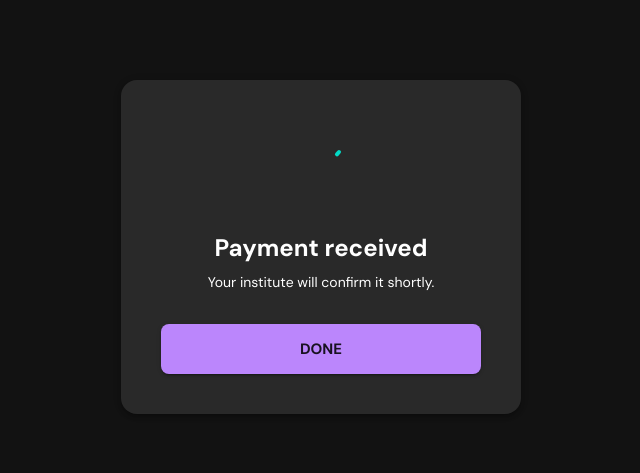
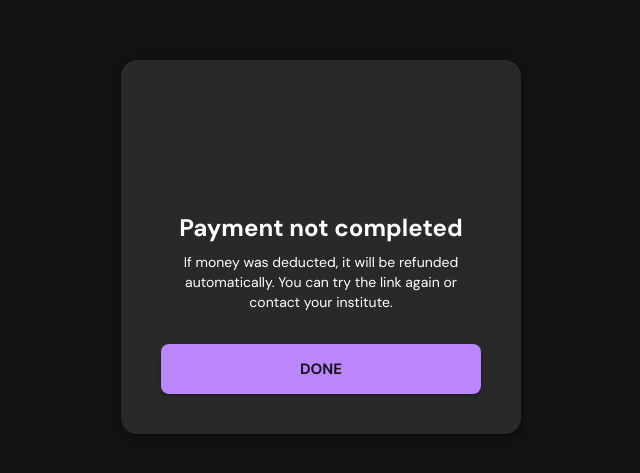
Before and after one commit to bedantsharma/batchbookui, a React (Vite) app: page /payment-success in a window 1280 px wide. Shown: the part 153-626 px from the top of the page, without its empty margins (319-959 px from the left). Built offline with nearby package versions, Linux system fonts and the light colour scheme; no server answers.

Commit message:
fix: don't claim payment success on the success page unless Razorpay confirms it (#38)

```diff
--- a/src/components/PaymentSuccess.jsx
+++ b/src/components/PaymentSuccess.jsx
@@ -1,5 +1,5 @@
 import React from 'react';
-import { useNavigate } from 'react-router-dom';
+import { useNavigate, useSearchParams } from 'react-router-dom';
 import { Box, Card, Typography, Button } from '@mui/material';
 import { keyframes } from '@emotion/react';
 
@@ -13,6 +13,15 @@ const drawCheck = keyframes`
 
 export default function PaymentSuccess() {
   const navigate = useNavigate();
+  const [searchParams] = useSearchParams();
+  const isPaid = searchParams.get('razorpay_payment_link_status') === 'paid';
+
+  const iconColor = isPaid ? '#03DAC6' : '#BB86FC';
+  const iconLabel = isPaid ? 'Payment successful' : 'Payment not completed';
+  const heading = isPaid ? 'Payment received' : 'Payment not completed';
+  const body = isPaid
+    ? 'Your institute will confirm it shortly.'
+    : 'If money was deducted, it will be refunded automatically. You can try the link again or contact your institute.';
 
   return (
     <Box
@@ -37,21 +46,22 @@ export default function PaymentSuccess() {
         }}
       >
         <Box sx={{ display: 'flex', justifyContent: 'center', mb: 3 }}>
-          <svg width="88" height="88" viewBox="0 0 88 88" fill="none" role="img" aria-label="Payment successful">
+          <svg width="88" height="88" viewBox="0 0 88 88" fill="none" role="img" aria-label={iconLabel}>
             <circle
               cx="44"
               cy="44"
               r="40"
-              stroke="#03DAC6"
+              stroke={iconColor}
               strokeWidth="4"
               fill="none"
               strokeDasharray="251"
               strokeDashoffset="251"
               style={{ animation: `${drawCircle} 0.6s ease-out forwards` }}
             />
+            {isPaid && (
               <path
                 d="M26 45 L39 58 L62 32"
-              stroke="#03DAC6"
+                stroke={iconColor}
                 strokeWidth="4"
                 fill="none"
                 strokeLinecap="round"
@@ -60,13 +70,14 @@ export default function PaymentSuccess() {
                 strokeDashoffset="50"
                 style={{ animation: `${drawCheck} 0.4s ease-out 0.5s forwards` }}
               />
+            )}
           </svg>
         </Box>
         <Typography variant="h5" sx={{ fontWeight: 700, mb: 1 }}>
-          Payment received
+          {heading}
         </Typography>
         <Typography variant="body2" color="text.secondary" sx={{ mb: 4 }}>
-          Your institute will confirm it shortly.
+          {body}
         </Typography>
         <Button
           variant="contained"
```
Also changed, not shown: 1 other file (tests, documents, lock files or other folders). Lines whose indentation alone changed are shown as unchanged.
